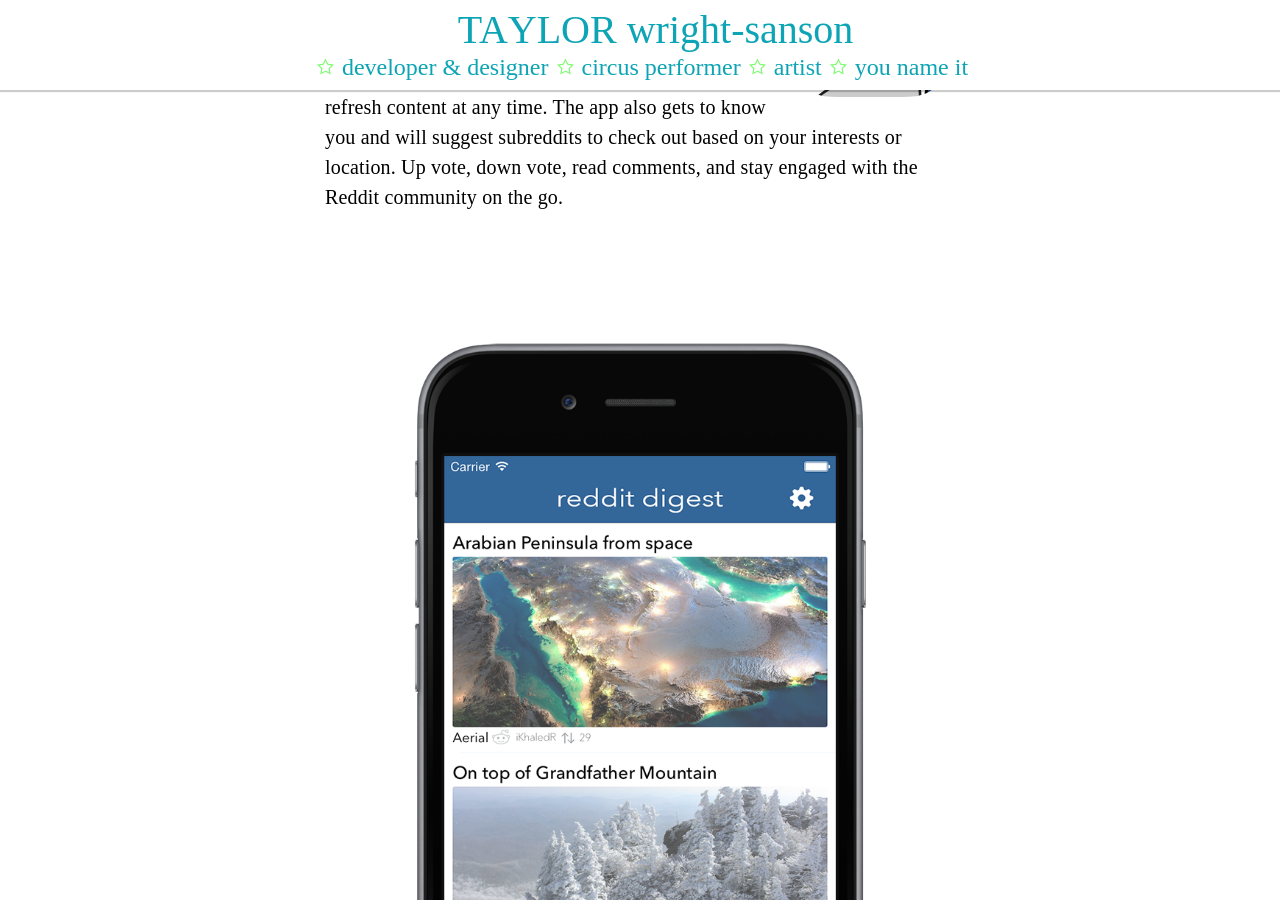
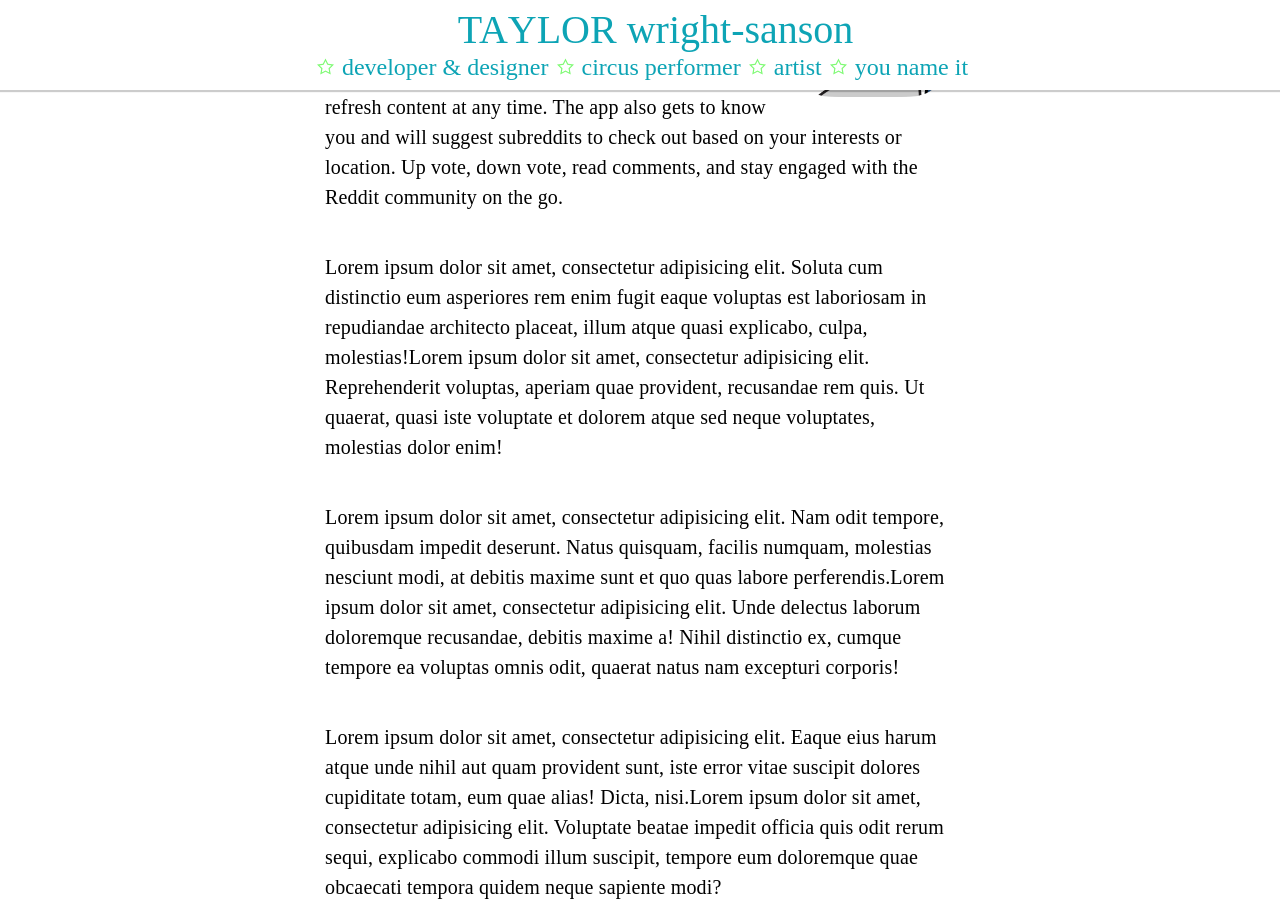
Before and after one commit to Xeaza/xeaza.github.io, a Jekyll site: the page built from developer+designer.html, in a window 1280 px wide and 900 px high, scrolled down 503 px. Built offline with Jekyll 4.4.1, drawn with Linux system fonts in a browser that asks for light colours.

Commit message:
removed left image

```diff
--- a/developer+designer.html
+++ b/developer+designer.html
@@ -14,7 +14,6 @@
 			<h1>Reddit Digest</h1>
 			<img class="rightImage" src="{{ site.baseurl }}/images/redditDigest.png" alt="Reddit Digest App Icon">
 	        <p>Reddit Digest is a fun way to get your fix of Reddit. A clean interface delivers daily digests of top content from your top subreddits at 8am and 6pm. You can refresh content at any time. The app also gets to know you and will suggest subreddits to check out based on your interests or location. Up vote, down vote, read comments, and stay engaged with the Reddit community on the go.</p>
-	        <img class="leftImage" src="{{ site.baseurl }}/images/redditDigestHome.png" alt="Reddit Digest Home Screen">
 	        <p>Lorem ipsum dolor sit amet, consectetur adipisicing elit. Soluta cum distinctio eum asperiores rem enim fugit eaque voluptas est laboriosam in repudiandae architecto placeat, illum atque quasi explicabo, culpa, molestias!Lorem ipsum dolor sit amet, consectetur adipisicing elit. Reprehenderit voluptas, aperiam quae provident, recusandae rem quis. Ut quaerat, quasi iste voluptate et dolorem atque sed neque voluptates, molestias dolor enim!</p>
 	        <p>Lorem ipsum dolor sit amet, consectetur adipisicing elit. Nam odit tempore, quibusdam impedit deserunt. Natus quisquam, facilis numquam, molestias nesciunt modi, at debitis maxime sunt et quo quas labore perferendis.Lorem ipsum dolor sit amet, consectetur adipisicing elit. Unde delectus laborum doloremque recusandae, debitis maxime a! Nihil distinctio ex, cumque tempore ea voluptas omnis odit, quaerat natus nam excepturi corporis!</p>
 	        <p>Lorem ipsum dolor sit amet, consectetur adipisicing elit. Eaque eius harum atque unde nihil aut quam provident sunt, iste error vitae suscipit dolores cupiditate totam, eum quae alias! Dicta, nisi.Lorem ipsum dolor sit amet, consectetur adipisicing elit. Voluptate beatae impedit officia quis odit rerum sequi, explicabo commodi illum suscipit, tempore eum doloremque quae obcaecati tempora quidem neque sapiente modi?</p>
```
